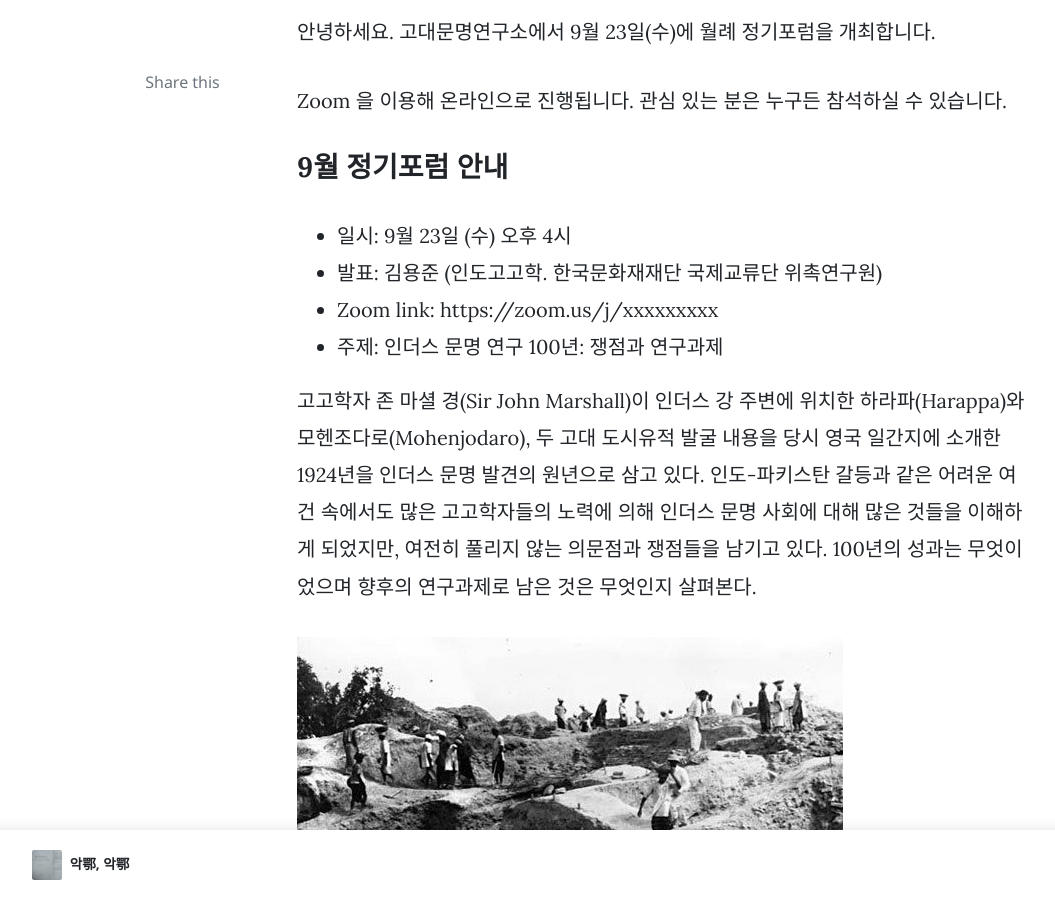
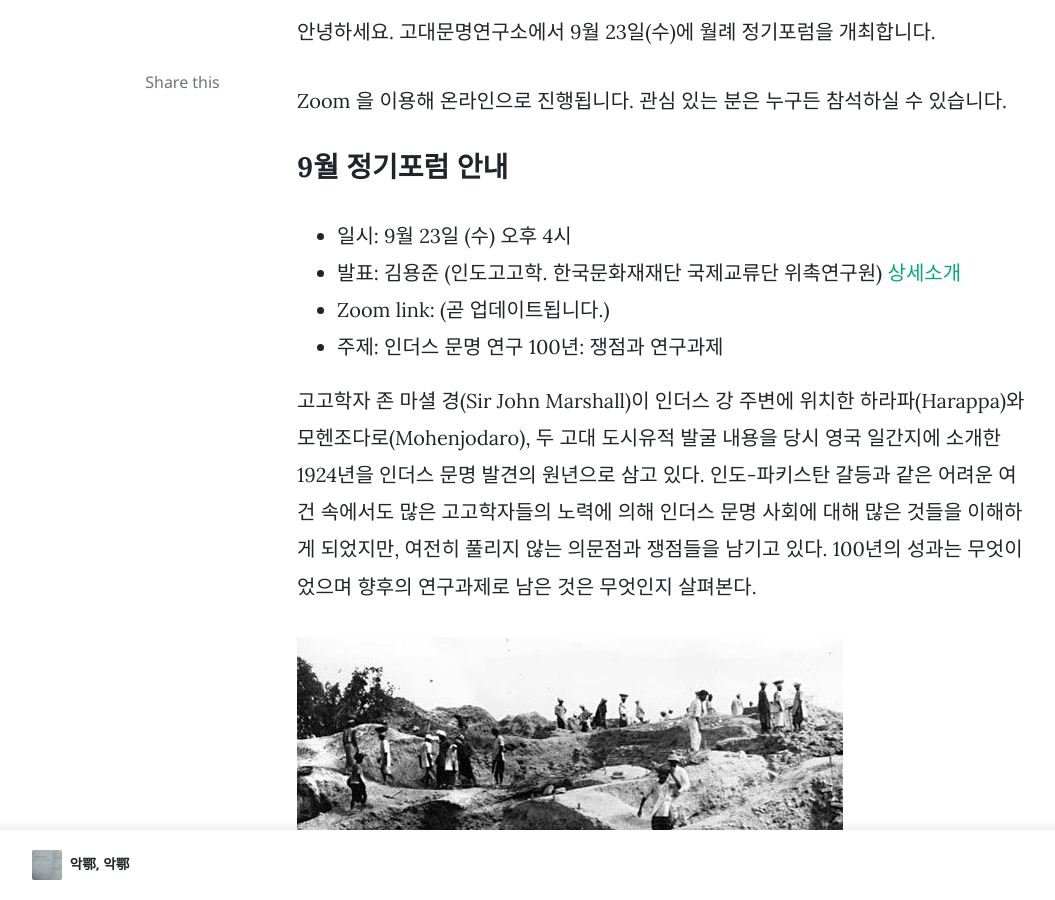
Before and after one commit to irec-study/irec-study.github.io, a Jekyll site: the page built from _posts/2020-09-12-seminar-sep-2020.md, in a window 1280 px wide and 900 px high, scrolled down 526 px. Shown: the whole window, without its empty margins (73-1128 px from the left). Built offline with Jekyll 4.4.1, drawn with Linux system fonts in a browser that asks for light colours; nearby versions of some CDN libraries; comment, search, counter and statistics services are not loaded.

Commit message:
Modify the seminar notice

```diff
--- a/_posts/2020-09-12-seminar-sep-2020.md
+++ b/_posts/2020-09-12-seminar-sep-2020.md
@@ -13,8 +13,8 @@ Zoom 을 이용해 온라인으로 진행됩니다. 관심 있는 분은 누구
 
 ### 9월 정기포럼 안내
 - 일시: 9월 23일 (수) 오후 4시
-- 발표: 김용준 (인도고고학. 한국문화재재단 국제교류단 위촉연구원)
-- Zoom link: https://zoom.us/j/xxxxxxxxx
+- 발표: 김용준 (인도고고학. 한국문화재재단 국제교류단 위촉연구원) [상세소개](/author-yjkim)
+- Zoom link: (곧 업데이트됩니다.)
 - 주제: 인더스 문명 연구 100년: 쟁점과 연구과제
 
 고고학자 존 마셜 경(Sir John Marshall)이 인더스 강 주변에 위치한 하라파(Harappa)와 모헨조다로(Mohenjodaro), 두 고대 도시유적 발굴 내용을 당시 영국 일간지에 소개한 1924년을 인더스 문명 발견의 원년으로 삼고 있다. 인도-파키스탄 갈등과 같은 어려운 여건 속에서도 많은 고고학자들의 노력에 의해 인더스 문명 사회에 대해 많은 것들을 이해하게 되었지만, 여전히 풀리지 않는 의문점과 쟁점들을 남기고 있다. 100년의 성과는 무엇이었으며 향후의 연구과제로 남은 것은 무엇인지 살펴본다.
```
Also changed, not shown: 2 other files.
